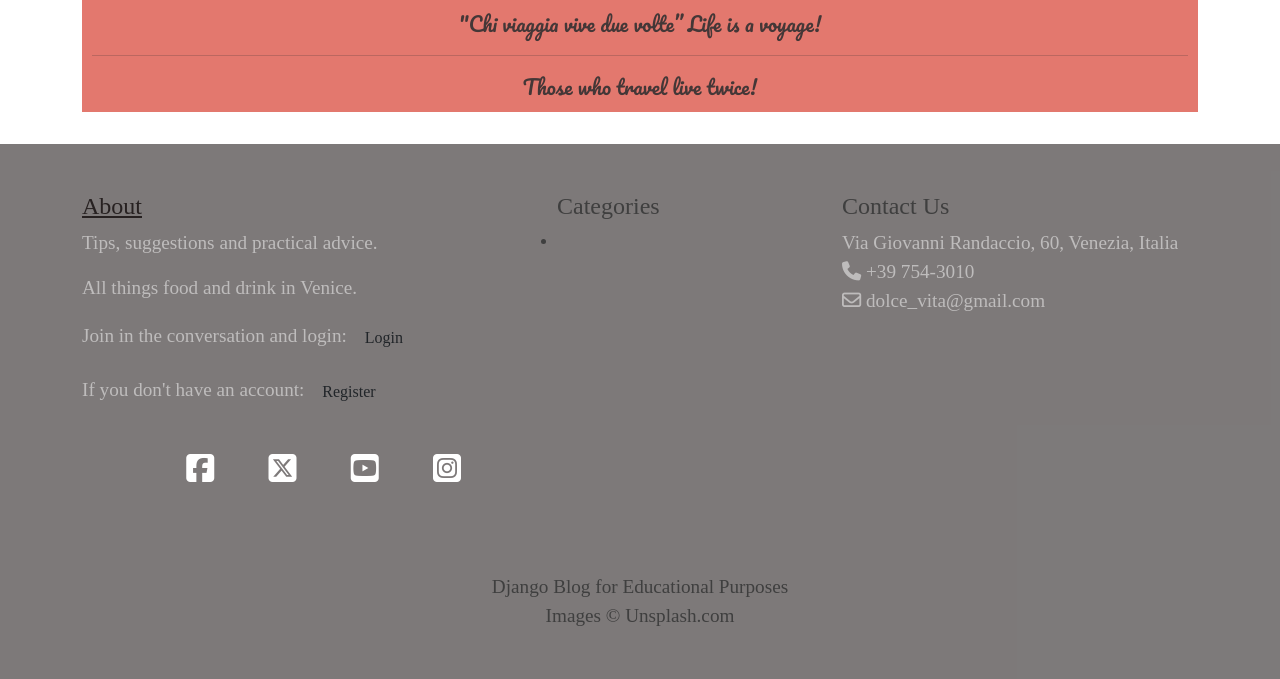
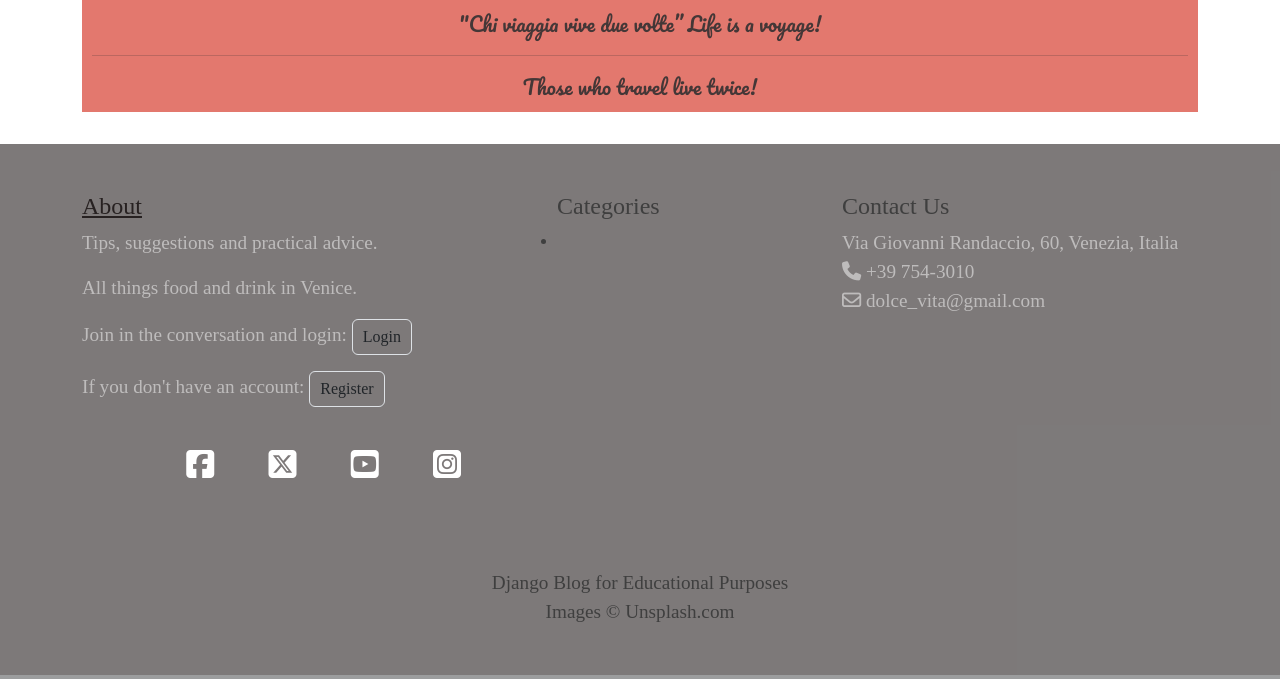
Before and after one commit to estii20/dolce_vita_blog, a Django app: page / in a window 1280 px wide. Shown: the part 1354-2033 px from the top of the page. Run offline with Django 3.2, Linux system fonts and the light colour scheme; data that the repository does not hold is empty; parts of the project's set-up code (start-up, migrations or seed data) failed here and were passed over; some libraries are stand-ins or nearby versions.

Commit message:
Add border to style.css to login and register buttons in footer of base.html template

```diff
--- a/static/css/style.css
+++ b/static/css/style.css
@@ -162,6 +162,11 @@ footer {
     font-size: 200%;
 }
 
+.border {
+    border: 2px solid;
+    padding: 5px 10px;
+}
+
 /* Blog Entries Column */
 
 .blog_title {
--- a/templates/base.html
+++ b/templates/base.html
@@ -107,11 +107,11 @@
                     <p class="pr-5 text-white-50">
                         {% if not user.is_authenticated %}
                         Join in the conversation and login:
-                        <span><a href="{% url 'account_login' %}" class="btn btn-signup btn-edit">Login</a></span>
+                        <span><a href="{% url 'account_login' %}" class="btn btn-signup btn-edit border">Login</a></span>
                     </p>
                     <p class="pr-5 text-white-50">
                         If you don't have an account:
-                        <span><a href="{% url 'account_signup' %}" class="btn btn-signup btn-edit">Register</a></span>
+                        <span><a href="{% url 'account_signup' %}" class="btn btn-signup btn-edit border">Register</a></span>
                     </p> {% endif %}
                     <ul class="social-media">
                         <li>
```
